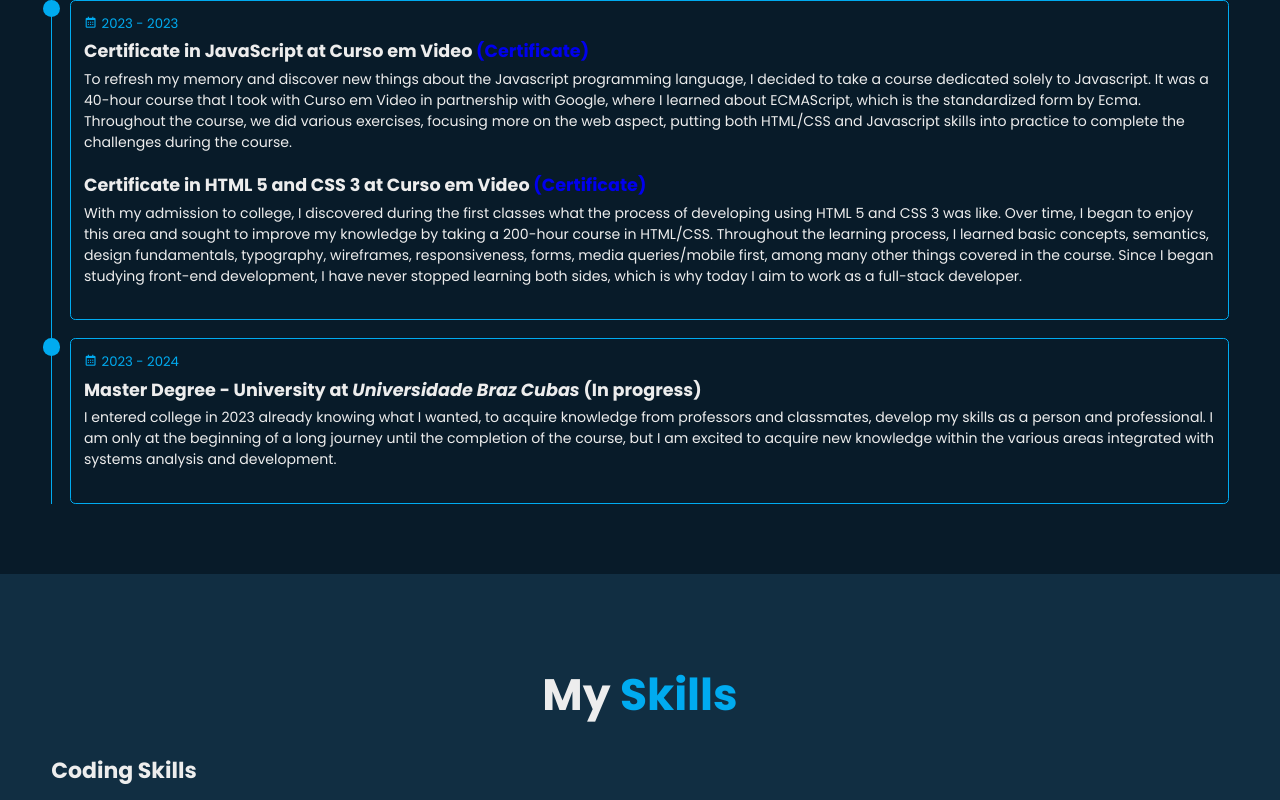
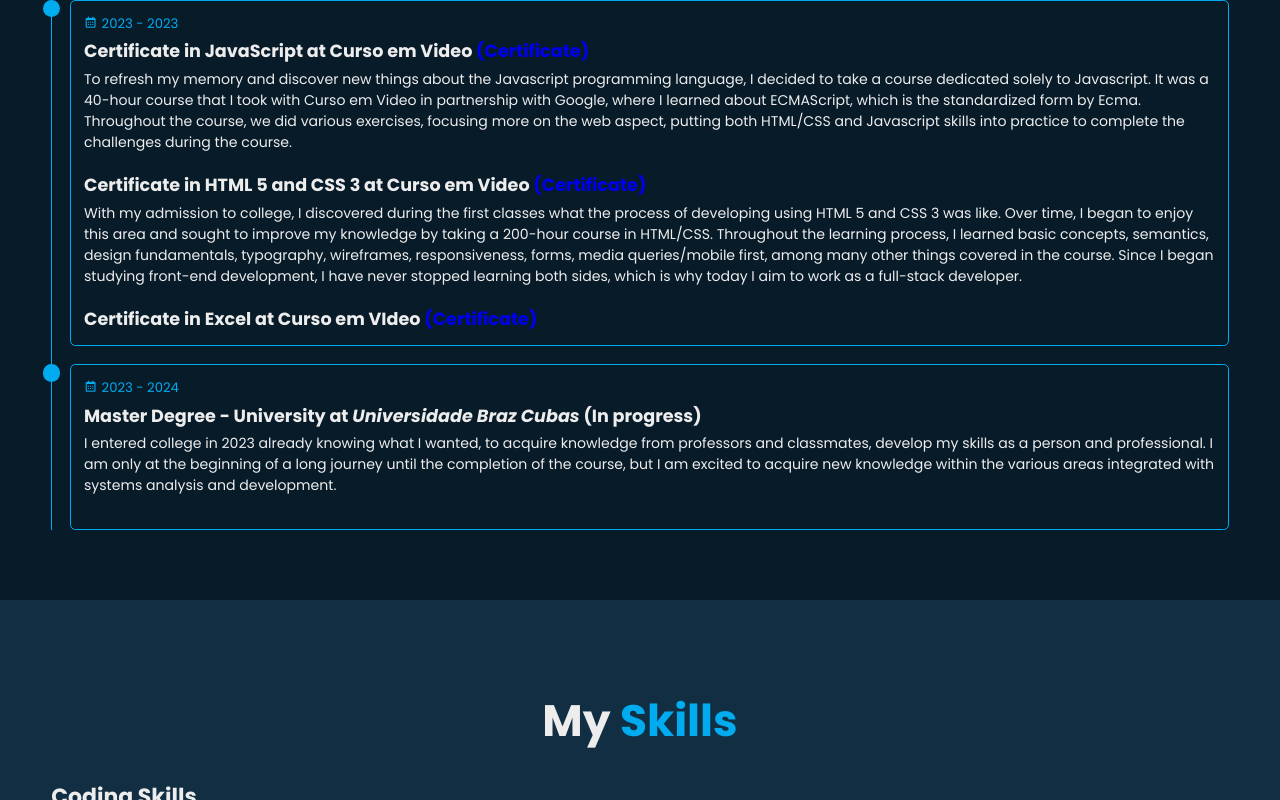
Before and after one commit to GustavoKehr/Portifolio, a plain HTML site: page index.html in a window 1280 px wide. Shown: the part 2072-2872 px from the top of the page. Drawn offline with nearby package versions, Linux system fonts and the light colour scheme.

Commit message:
adding certificate

```diff
--- a/index.html
+++ b/index.html
@@ -89,6 +89,9 @@
                                     Certificate in HTML 5 and CSS 3 at Curso em Video <a href="certificates/certificateHTML-CSS.pdf" target="_blank">(Certificate)</a>
                                 </h3>
                                     <p>With my admission to college, I discovered during the first classes what the process of developing using HTML 5 and CSS 3 was like. Over time, I began to enjoy this area and sought to improve my knowledge by taking a 200-hour course in HTML/CSS. Throughout the learning process, I learned basic concepts, semantics, design fundamentals, typography, wireframes, responsiveness, forms, media queries/mobile first, among many other things covered in the course. Since I began studying front-end development, I have never stopped learning both sides, which is why today I aim to work as a full-stack developer.</p>
+                                    <h3>
+                                        Certificate in Excel at Curso em VIdeo <a href="certificates/certificateExcel.pdf" target="_blank">(Certificate)</a>
+                                    </h3>
                         </div>
                     </div>
                     <div class="education-content">
```
Also changed, not shown: 1 other file.
